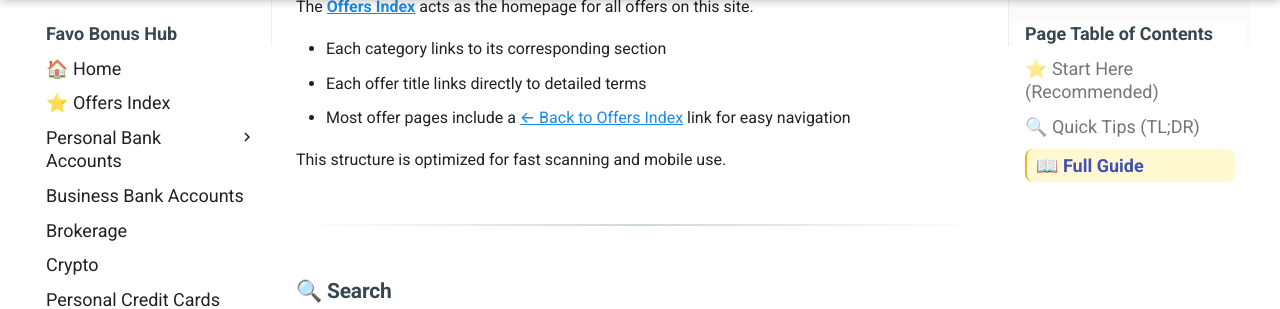
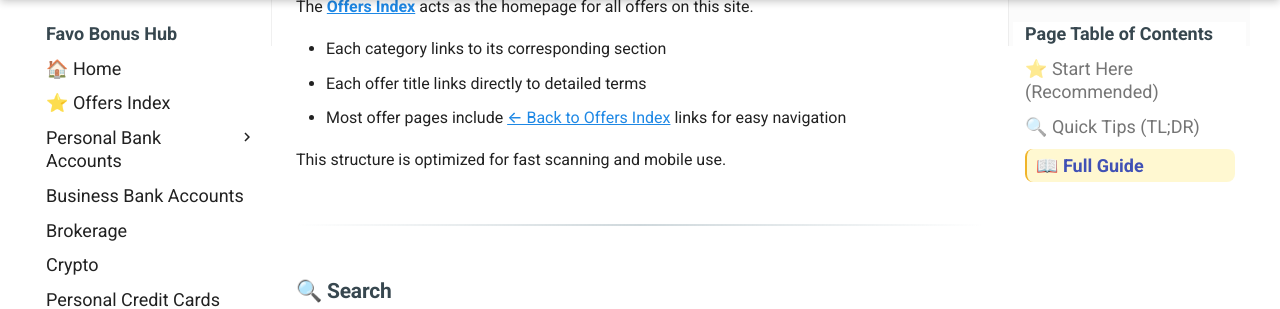
Before and after one commit to whispersofzephyr/favolinkhub-site, an MkDocs documentation site: the page built from docs/help.md, in a window 1280 px wide and 900 px high, scrolled down 1531 px. Shown: the part 152-461 px from the top of the window. Built offline with MkDocs 1.6.1 and Material for MkDocs 9.7.7, drawn with Linux system fonts in a browser that asks for light colours.

Commit message:
Update help.md

```diff
--- a/docs/help.md
+++ b/docs/help.md
@@ -52,7 +52,7 @@ The [**Offers Index**](docs/offers-index.md) acts as the homepage for all offers
 
 - Each category links to its corresponding section
 - Each offer title links directly to detailed terms
-- Most offer pages include a [← Back to Offers Index](offers-index.md) link for easy navigation
+- Most offer pages include [← Back to Offers Index](offers-index.md) links for easy navigation
 
 This structure is optimized for fast scanning and mobile use.
 
```
